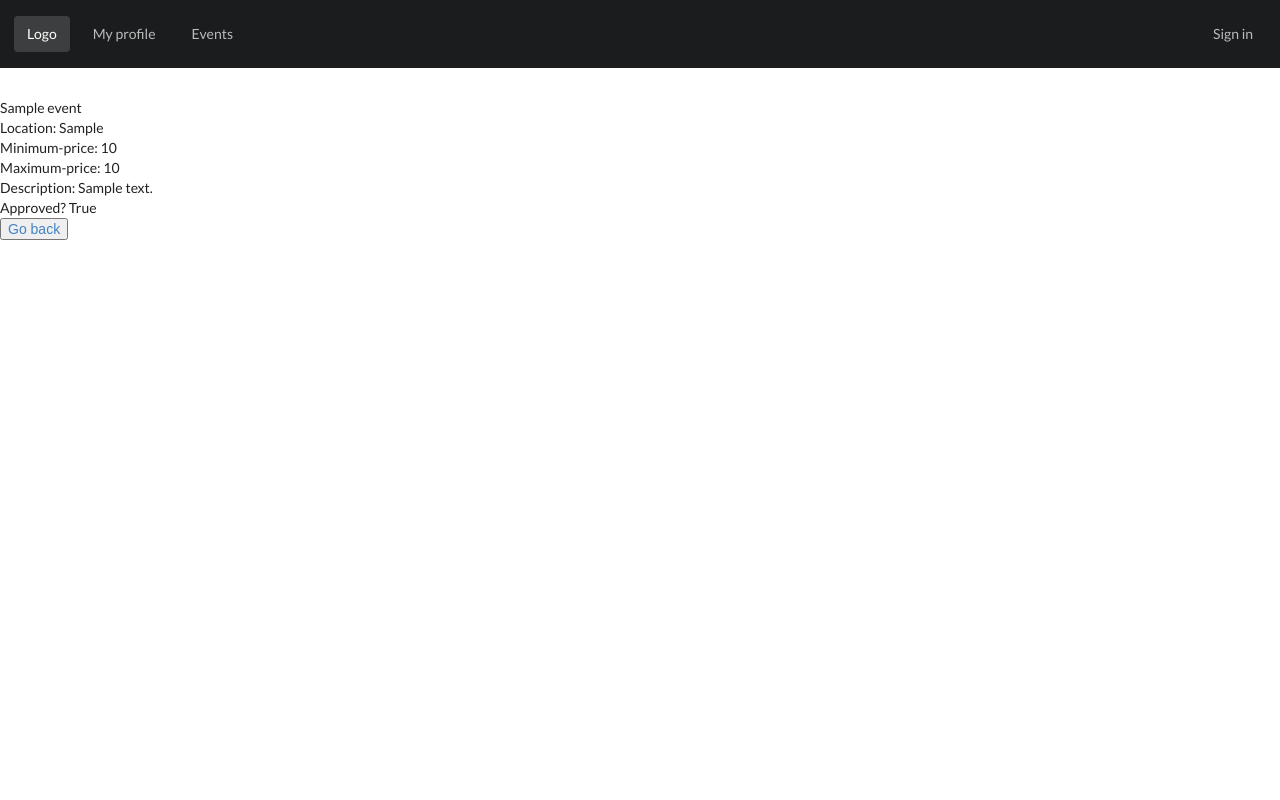
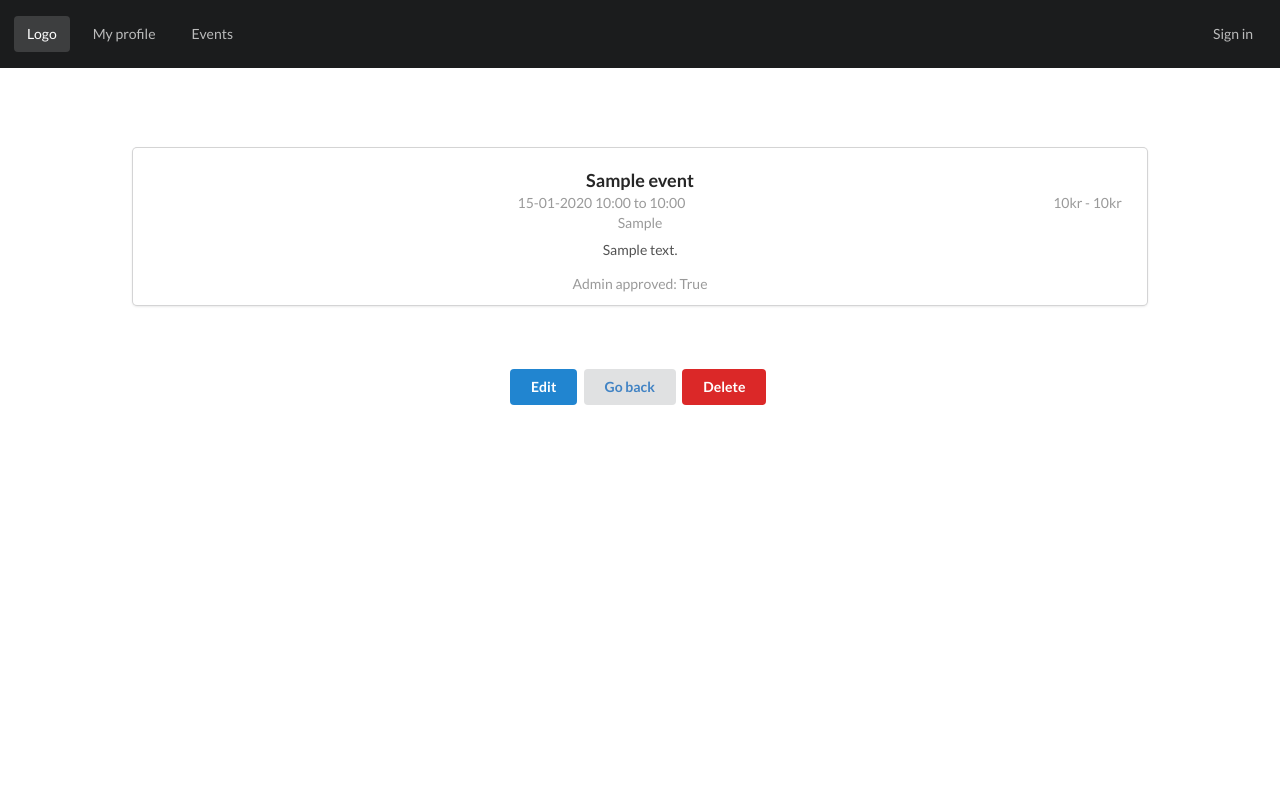
Before and after one commit to Asgeirms/Cloud9, a Django app: page /events/me/1 in a window 1280 px wide. Run offline with Django 3.2, Linux system fonts and the light colour scheme; tables that the repository leaves empty hold one stand-in row (values such as "Sample post").

Commit message:
a better looking detail view of you own events

```diff
--- a/web/happenings/templates/happenings/detail.html
+++ /dev/null
@@ -1,16 +0,0 @@
-{% extends 'web/base.html' %}
-
-{% block body %} {{event.name}}
-    <br>
-    Location: {{event.location}}
-    <br>
-    Minimum-price: {{event.min_price}}
-    <br>
-    Maximum-price: {{event.max_price}}
-    <br>
-    Description: {{event.description}}
-    <br>
-    Approved? {{event.admin_approved}}
-    <br>
-    <button><a href={% url 'my_events' %}>Go back</a></button>
-{% endblock body %}
--- /dev/null
+++ b/web/happenings/templates/happenings/my_event_detail_view.html
@@ -0,0 +1,40 @@
+{% extends 'web/base.html' %}
+{% load happenings_templatetags %}
+{% load static %}
+
+{% block head %}
+<link rel="stylesheet" type="text/css" href="{% static 'happenings/css/event.css' %}">
+<style>
+h1 {text-align: center;}
+p {text-align: center;}
+div {text-align: center;}
+</style>
+{% endblock head %}
+
+{% block body %}
+    <div class="ui container">
+<div class="ui card">
+{% if scheduled_event %}
+<div class="content">
+    <div class="header">{{ scheduled_event.event.name }}</div>
+    <div class="meta"><span class="date">{% get_event_times scheduled_event %}</span>
+        <span class="right floated">{% get_pricerange scheduled_event %}</span></div>
+    <div class="meta">{{ scheduled_event.event.location }}</div>
+    <div class="description"> {{ scheduled_event.event.description }}</div></div>
+    <div class="meta"> Admin approved: {{ scheduled_event.event.admin_approved }}</div></div>
+    {% else %}
+    You don't have any upcoming events.
+{% endif %}
+</div>
+    <button class="ui yellow primary button">
+        Edit
+    </button>
+    <button class="ui button">
+        <a href={% url 'my_events' %}>Go back</a>
+    </button>
+    <button class="ui red button">
+        Delete
+    </button>
+
+</div>
+{% endblock body %}
--- a/web/happenings/templates/happenings/my_events.html
+++ b/web/happenings/templates/happenings/my_events_list_view.html
@@ -5,7 +5,7 @@
     <ul>
     {% for event in my_events_list %}
         <!--<li> {{event.name}} </li>-->
-        <li><a href="{% url 'detail' event.id %}">{{ event.name }}</a></li>
+        <li><a href="{% url 'my_events_detailed' event.id %}">{{ event.name }}</a></li>
     {% endfor %}
     </ul>
     {% else %}
--- a/web/happenings/urls.py
+++ b/web/happenings/urls.py
@@ -2,11 +2,12 @@ from django.urls import path
 from . import views
 
 
+# The event patterns.
 urlpatterns = [
     path('', views.EventListView.as_view(), name="events"),
     path('me/create/', views.AddEventView.as_view(), name='create_event'),
-    path('me/', views.MyEventsView.as_view(), name='my_events'),
-    path('me/<int:pk>', views.DetailedEventView.as_view(), name="detail"),
+    path('me/', views.MyEventsListView.as_view(), name='my_events'),
+    path('me/<int:pk>', views.DetailedMyEventView.as_view(), name="my_events_detailed"),
     path('<int:pk>', views.EventView.as_view(), name="events"),
     path('random', views.RandomEventView.as_view(), name='random_event'),
 ]
--- a/web/happenings/views.py
+++ b/web/happenings/views.py
@@ -24,19 +24,20 @@ class EventForm(ModelForm):
         }
 
 
-class MyEventsView(ListView):
+class MyEventsListView(ListView):
     '''View you own events'''
-    template_name = "happenings/my_events.html"
+    template_name = "happenings/my_events_list_view.html"
     context_object_name = "my_events_list"
     # TODO: sort out only your events, not all.
     def get_queryset(self):
         return Event.objects.order_by('-name')
 
-class DetailedEventView(DetailView):
-    model = Event
-    template_name = 'happenings/detail.html'
-    context_object_name = "event"
-
+class DetailedMyEventView(DetailView):
+    '''The detailed view you get watching your own events.'''
+    model = Schedule
+    template_name = 'happenings/my_event_detail_view.html'
+    context_object_name = 'scheduled_event'
+    success_url = reverse_lazy('my_events')
 
 class AddEventView(CreateView):
     template_name = "happenings/add_event.html"
```
